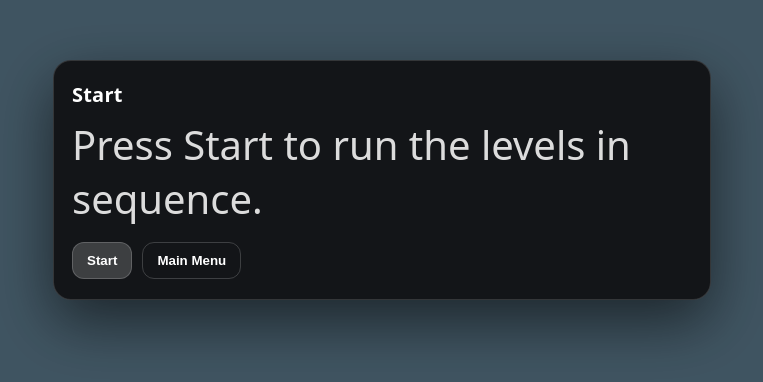
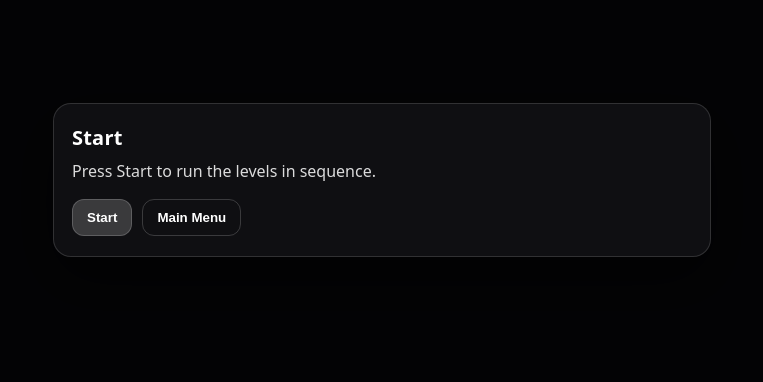
Before and after one commit to Mino75/2025-paobu, a website: page index.html in a window 1280 px wide. Shown: the part 220-602 px from the top of the page, without its empty margins (258-1021 px from the left). Drawn offline with Linux system fonts and the light colour scheme.

Commit message:
Update index.html

```diff
--- a/index.html
+++ b/index.html
@@ -1,25 +1,14 @@
-<!DOCTYPE html>
-<html lang="en">
-<head>
-  <meta charset="UTF-8" />
-  <title>Emoji Parallax Game</title>
-  <!-- Injects the embedded CSS -->
-  <script src="styles.js"></script>
-</head>
-<body>
-  <div class="scene">
-    <div class="layer" id="layer1"></div>
-    <div class="layer" id="layer2"></div>
-    <div class="layer" id="layer3"></div>
-    <div class="layer" id="layer4"></div>
-    <div class="layer" id="layer5"></div>
-    <div class="layer" id="layer6"></div>
-    <div class="layer" id="layer7"></div>
-    <div class="layer" id="layer8"></div>
-    <div class="layer" id="layer9"></div>
-    <div class="layer" id="layer10"></div> <!-- main character -->
-  </div>
-  <!-- Main logic: loads elements.json, populates layers & parallax -->
-  <script src="main.js"></script>
-</body>
+<!doctype html>
+<html>
+  <head>
+    <meta charset="utf-8" />
+    <meta name="viewport" content="width=device-width, initial-scale=1, viewport-fit=cover" />
+    <title>Emoji Game</title>
+    <style>
+      html, body { margin:0; height:100%; overflow:hidden; background:#0a0a0e; }
+    </style>
+  </head>
+  <body>
+    <script src="main.js" defer></script>
+  </body>
 </html>
```
